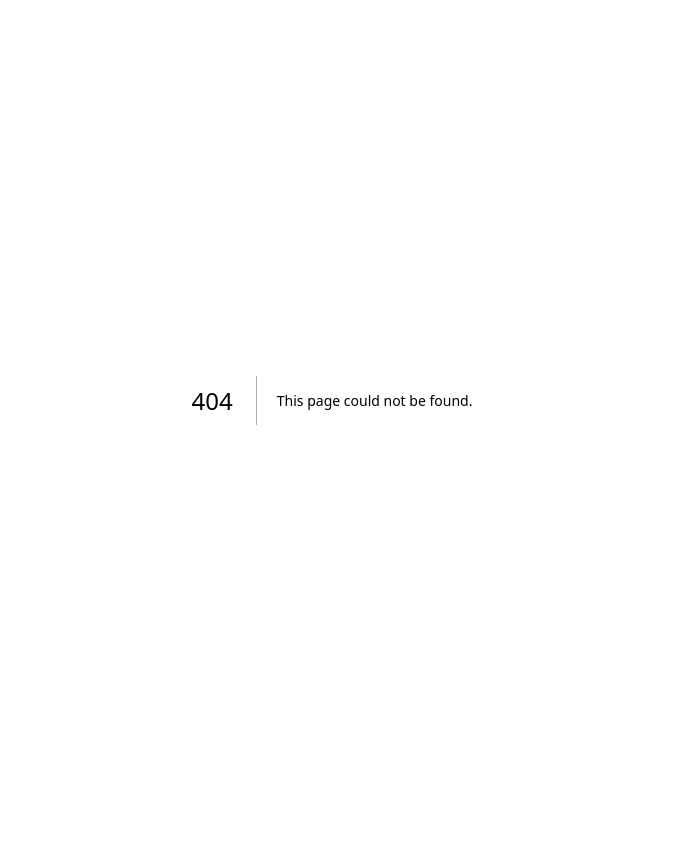
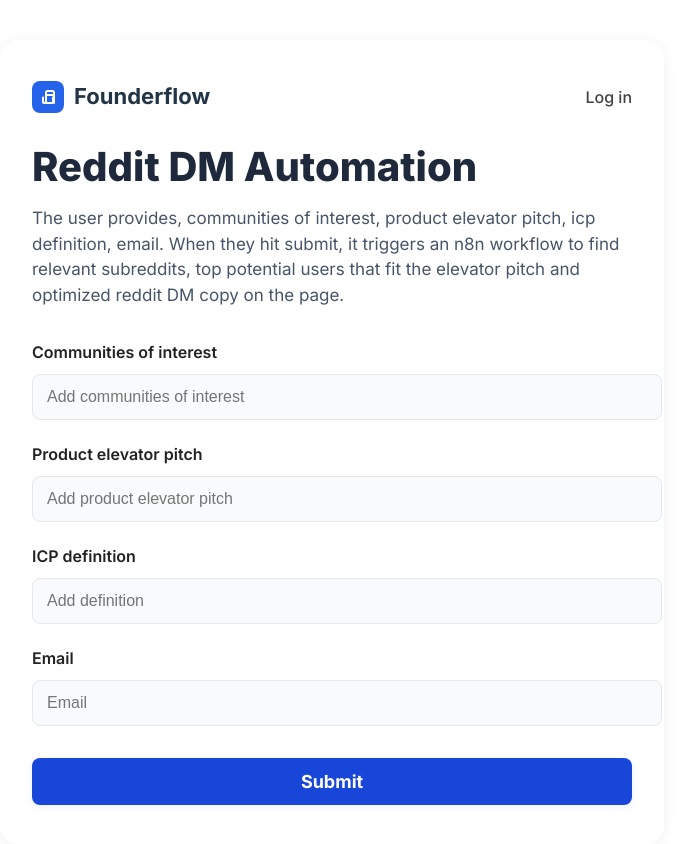
Before and after one commit to theperseuslabs/pl-founder-flow, a Next.js app: page /reddit-dm in a window 1280 px wide. Before the commit this address had no page. Shown: the top 844 px of the page, without its empty margins (308-1001 px from the left). Before the commit the page ends 800 px from the top, so only its background shows below. Built offline with nearby package versions, Linux system fonts and the light colour scheme.

Commit message:
add reddit dm page

```diff
--- a/src/App.tsx
+++ b/src/App.tsx
@@ -1,6 +1,8 @@
 import './App.css';
+import { useRouter } from 'next/navigation';
 
 function App() {
+  const router = useRouter();
   return (
     <div className="ff-root">
       {/* Header */}
@@ -27,7 +29,7 @@ function App() {
             </span>
             <h1>Scale Your Reddit Outelaat Outra with<br />with Automated DMs</h1>
             <p className="ff-hero-sub">Automated DMs</p>
-            <button className="ff-input-btn">Input Form</button>
+            <button className="ff-input-btn" onClick={() => router.push('/reddit-dm')}>Input Form</button>
           </div>
           <div className="ff-hero-image">
             {/* Placeholder for monitor illustration */}
--- /dev/null
+++ b/src/app/reddit-dm/page.tsx
@@ -0,0 +1,50 @@
+import React from 'react';
+
+export default function RedditDMPage() {
+  return (
+    <div style={{
+      maxWidth: 600,
+      margin: '40px auto',
+      background: '#fff',
+      borderRadius: 20,
+      boxShadow: '0 2px 16px 0 rgba(0,0,0,0.06)',
+      padding: '40px 32px',
+      fontFamily: 'Inter, system-ui, sans-serif',
+    }}>
+      <div style={{ display: 'flex', justifyContent: 'space-between', alignItems: 'center', marginBottom: 32 }}>
+        <div style={{ display: 'flex', alignItems: 'center', gap: 10 }}>
+          <span style={{ background: '#2563eb', borderRadius: 8, padding: 6, display: 'inline-flex', alignItems: 'center' }}>
+            <svg width="20" height="20" fill="none"><path d="M5 10.5V15a1 1 0 0 0 1 1h8a1 1 0 0 0 1-1v-4.5M12 4h2.5A1.5 1.5 0 0 1 16 5.5V8m-8 0V5.5A1.5 1.5 0 0 1 9.5 4H12m-4 4h8m-8 0v8m8-8v8" stroke="#fff" strokeWidth="2" strokeLinecap="round" strokeLinejoin="round"/></svg>
+          </span>
+          <span style={{ fontWeight: 700, fontSize: 22, letterSpacing: 0.01 }}>Founderflow</span>
+        </div>
+        <a href="#" style={{ color: '#222', fontWeight: 500, fontSize: 16, opacity: 0.85, textDecoration: 'none' }}>Log in</a>
+      </div>
+      <h1 style={{ fontSize: 40, fontWeight: 800, margin: 0, marginBottom: 16, color: '#1e293b' }}>Reddit DM Automation</h1>
+      <p style={{ color: '#475569', fontSize: 17, marginBottom: 32 }}>
+        The user provides, communities of interest, product elevator pitch, icp definition, email. When they hit submit, it triggers an n8n workflow to find relevant subreddits, top potential users that fit the elevator pitch and optimized reddit DM copy on the page.
+      </p>
+      <form style={{ display: 'flex', flexDirection: 'column', gap: 22 }}>
+        <div>
+          <label style={{ fontWeight: 600, color: '#222', fontSize: 16, marginBottom: 6, display: 'block' }}>Communities of interest</label>
+          <input type="text" placeholder="Add communities of interest" style={{ width: '100%', padding: '13px 14px', borderRadius: 8, border: '1px solid #e5e7eb', fontSize: 16, marginTop: 4, background: '#f8fafc' }} />
+        </div>
+        <div>
+          <label style={{ fontWeight: 600, color: '#222', fontSize: 16, marginBottom: 6, display: 'block' }}>Product elevator pitch</label>
+          <input type="text" placeholder="Add product elevator pitch" style={{ width: '100%', padding: '13px 14px', borderRadius: 8, border: '1px solid #e5e7eb', fontSize: 16, marginTop: 4, background: '#f8fafc' }} />
+        </div>
+        <div>
+          <label style={{ fontWeight: 600, color: '#222', fontSize: 16, marginBottom: 6, display: 'block' }}>ICP definition</label>
+          <input type="text" placeholder="Add definition" style={{ width: '100%', padding: '13px 14px', borderRadius: 8, border: '1px solid #e5e7eb', fontSize: 16, marginTop: 4, background: '#f8fafc' }} />
+        </div>
+        <div>
+          <label style={{ fontWeight: 600, color: '#222', fontSize: 16, marginBottom: 6, display: 'block' }}>Email</label>
+          <input type="email" placeholder="Email" style={{ width: '100%', padding: '13px 14px', borderRadius: 8, border: '1px solid #e5e7eb', fontSize: 16, marginTop: 4, background: '#f8fafc' }} />
+        </div>
+        <button type="submit" style={{ marginTop: 10, background: '#1746d9', color: '#fff', fontWeight: 700, fontSize: 18, border: 'none', borderRadius: 8, padding: '13px 0', cursor: 'pointer', boxShadow: '0 2px 8px 0 rgba(23,70,217,0.08)' }}>
+          Submit
+        </button>
+      </form>
+    </div>
+  );
+}
```
